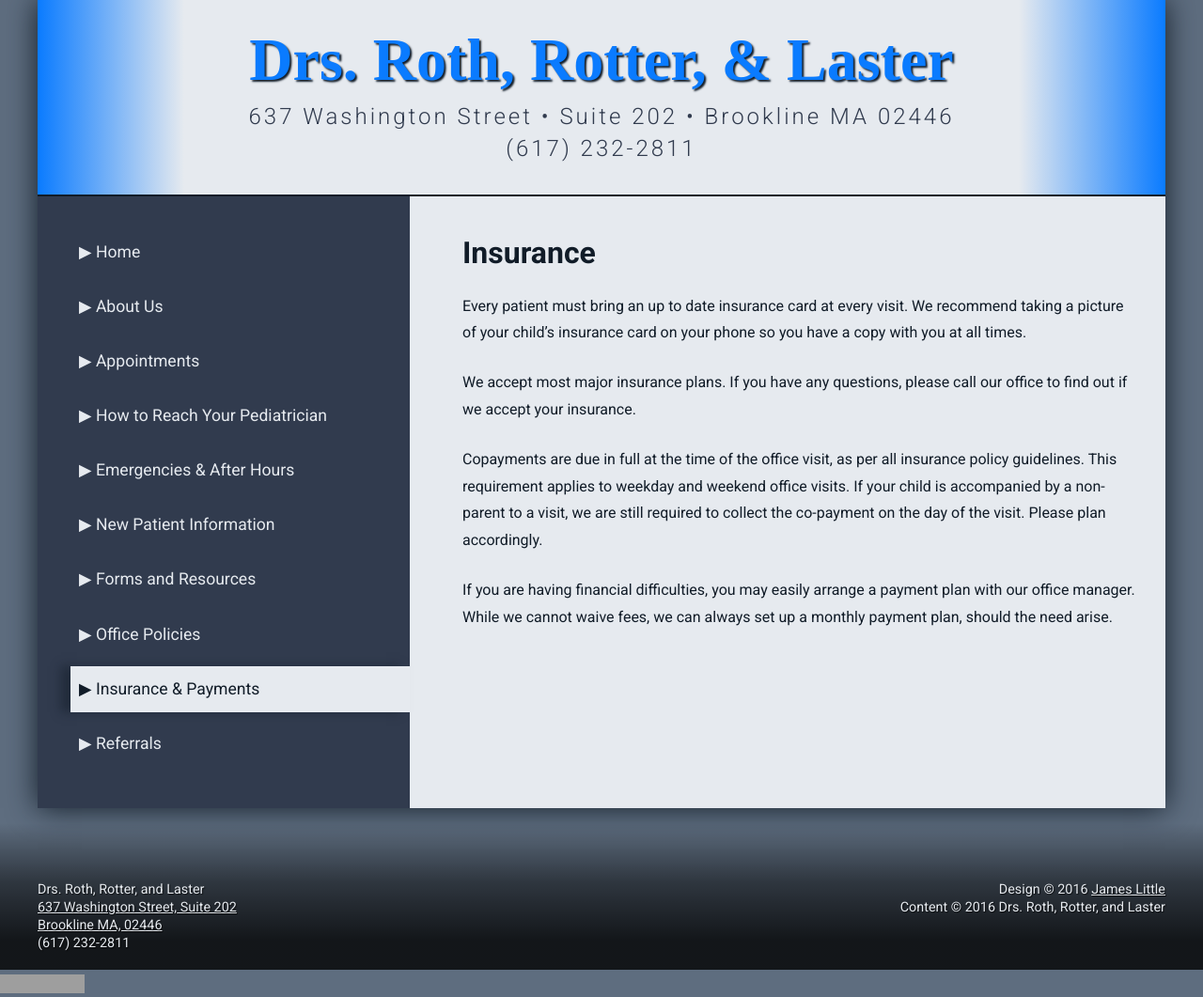
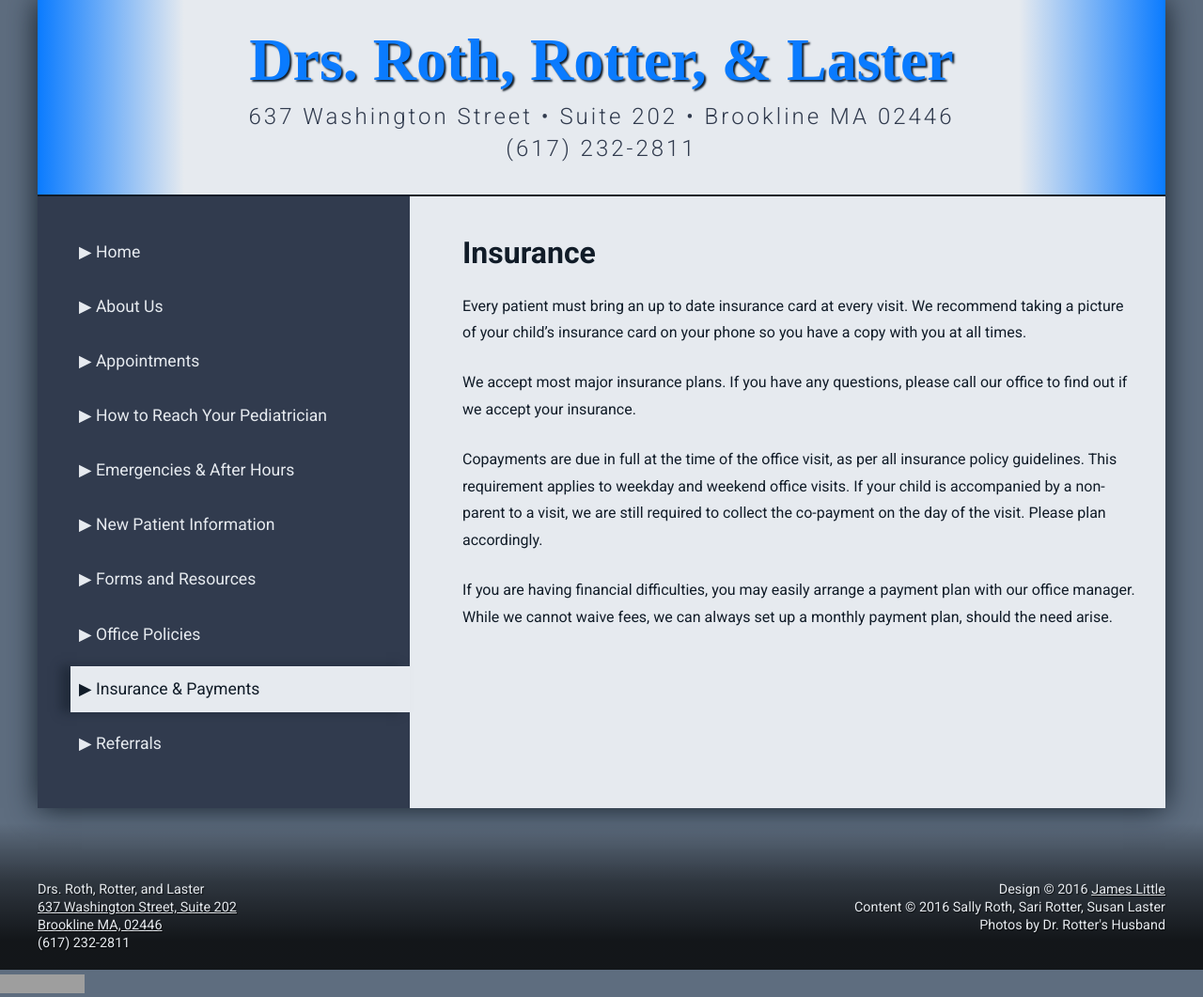
Before and after one commit to jameslittle230/rothrotterlaster, a Jekyll site: the page built from pages/insurance.html, in a window 1280 px wide. Shown: the whole page at 94% size. Built offline with Jekyll 4.4.1, drawn with Linux system fonts in a browser that asks for light colours; nearby versions of some CDN libraries; some web fonts are replaced; comment, search, counter and statistics services are not loaded; grey boxes are pictures that could not be loaded.

Commit message:
Insert photos, update About page

```diff
--- a/_includes/footer.html
+++ b/_includes/footer.html
@@ -16,8 +16,9 @@
             Content &copy;
             <script type="text/javascript">
               document.write(new Date().getFullYear());
-            </script>
-            Drs. Roth, Rotter, and Laster
+            </script> Sally Roth, Sari Rotter, Susan Laster<br>
+
+            Photos by Dr. Rotter's Husband
         </p>
     </div>
 </footer>
--- a/index.html
+++ b/index.html
@@ -3,7 +3,7 @@
 ---
 
 <main class="content">
-    <img src="https://rosemedicalcenter.files.wordpress.com/2011/08/team-of-doctors.jpg" alt="" class="content__home-image">
+    <img src="/resources/photos/crew.jpg" alt="" class="content__home-image">
 
     <p>Welcome to the office of Drs. Roth, Rotter, and Laster. We are 3 pediatricians in a small, private practice in Brookline, Massachusetts and we are dedicated to taking excellent and personal care of our patients. We are all Board Certified by the American Board of Pediatrics. We are affiliated with Boston Children's Hospital and are proud members of the PPOC (Pediatric Physicians Organization at Children's), the only Boston Children's Hospital preferred primary care provider network.</p>
 
--- a/styles/main.css
+++ b/styles/main.css
@@ -120,6 +120,13 @@
 .content dd {
   margin: 0 0 0 9.5rem;
   padding: 0 0 0.5em; }
+
+hr {
+  margin-top: 1.3rem;
+  border: 0;
+  height: 1px;
+  background: #333;
+  background-image: linear-gradient(to right, #ccc, #333, #ccc); }
 
 .banner {
   background: linear-gradient(to right, #0A7BFF 0%, #E6EAEF 13%, #E6EAEF 87%, #0A7BFF 100%);
@@ -261,6 +268,20 @@
     float: right;
     width: 65%; } }
 
+.photo-card {
+  float: left;
+  width: 50%;
+  padding: 3px;
+  height: auto; }
+
+.row {
+  clear: both;
+  margin-bottom: 2em; }
+  .row:after {
+    clear: both;
+    content: '';
+    display: table; }
+
 .content__home-image {
   box-shadow: 0 0 20px #111C28;
   display: block;
```
Also changed, not shown: pages/about.html (+32 -12 lines), styles/sass/base.scss (+8 -0 lines), styles/sass/layout.scss (+13 -0 lines), resources/photos/angie.jpg (added), resources/photos/crew.jpg (added), resources/photos/laster.jpg (added), resources/photos/lin.jpg (added), resources/photos/linda.jpg (added), resources/photos/melissa.jpg (added), resources/photos/roth.jpg (added), 3 other files.
